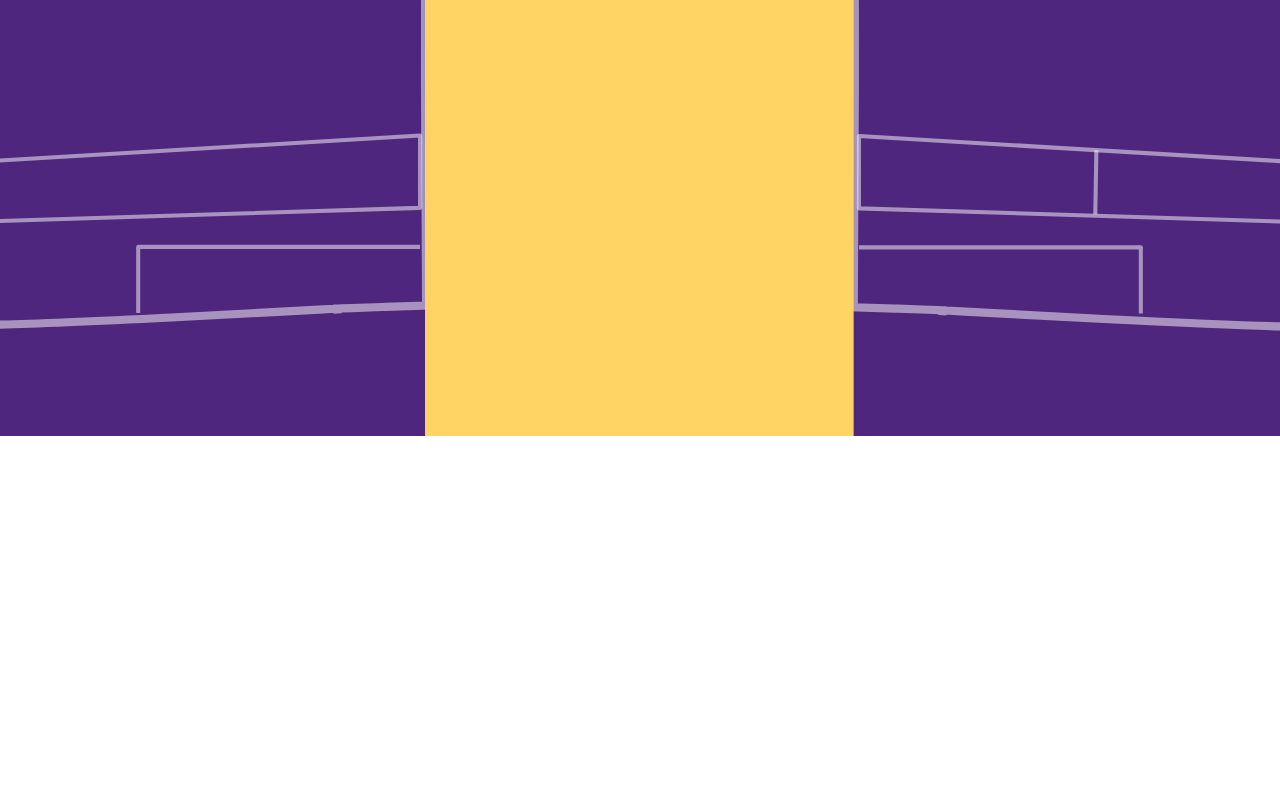
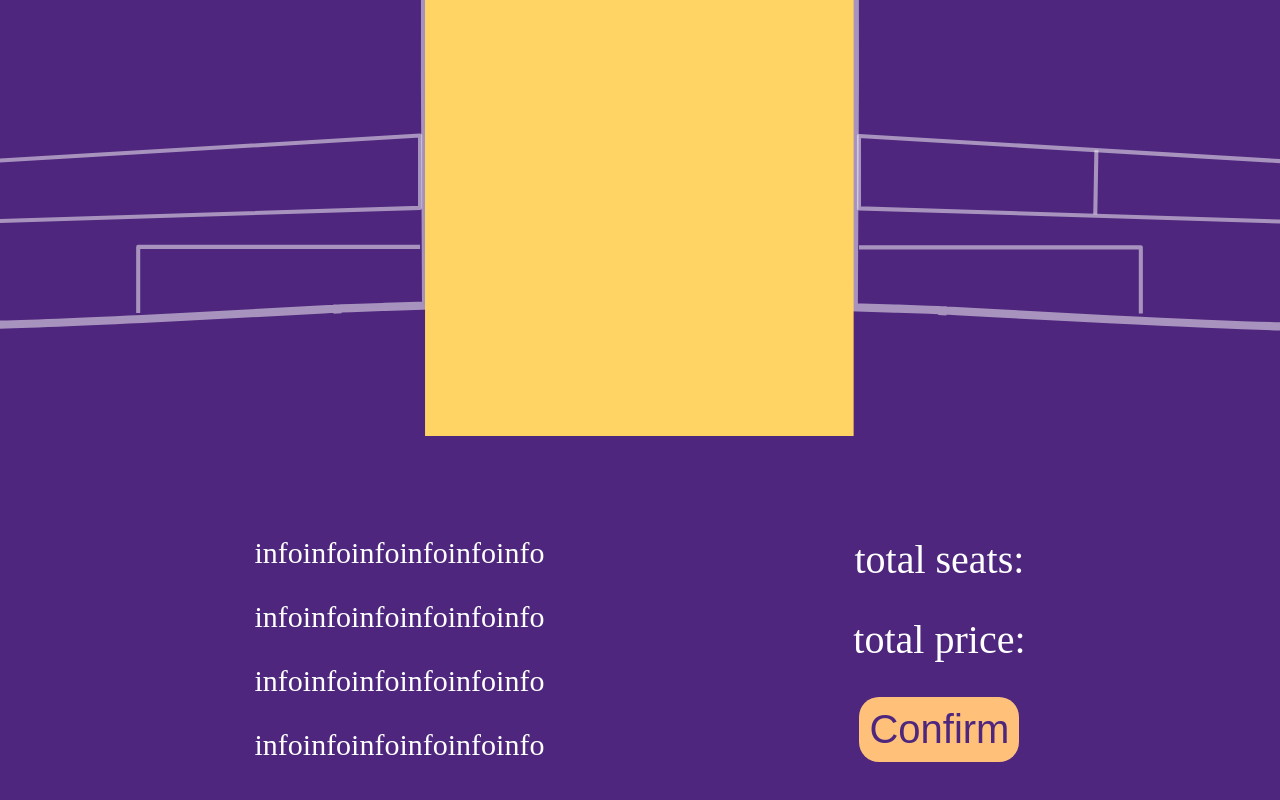
Before and after one commit to MahmoudShakour/dekernes_airlines, a React (Create React App) app in the folder client/: page /seat/1 in a window 1280 px wide. Shown: the part 1945-2745 px from the top of the page. Before the commit the page ends 2381 px from the top, so only its background shows below. Built offline with nearby package versions, Linux system fonts and the light colour scheme; no server answers.

Commit message:
Build SeatSummary component without filling data

```diff
--- /dev/null
+++ b/client/src/Components/SeatSummary.js
@@ -0,0 +1,28 @@
+import style from "../Styles/Seatsummary.module.css";
+
+
+export default function SeatSummary() {
+
+    return(
+        <div className={style.seatSummary} >
+            <div className={style.seatInfo} >
+                <div>infoinfoinfoinfoinfoinfo</div>
+                <div>infoinfoinfoinfoinfoinfo</div>
+                <div>infoinfoinfoinfoinfoinfo</div>
+                <div>infoinfoinfoinfoinfoinfo</div>
+            </div>
+            <div className={style.section} >
+                <div>total seats: </div>
+                <div>total price: </div>
+                <button>Confirm</button>
+            </div>
+
+        </div>
+    )
+
+
+
+
+
+
+}
--- a/client/src/Pages/seat_page/SeatPage.js
+++ b/client/src/Pages/seat_page/SeatPage.js
@@ -3,6 +3,7 @@ import NavBar from "../../Components/NavBar";
 import SeatInfo from "../../Components/SeatInfo";
 import style from "./SeatPage.module.css";
 import SeatMap from "../../Components/SeatMap";
+import SeatSummary from "../../Components/SeatSummary";
 
 export default function SeatPage({user}) {
   const {flight_number}=useParams();
@@ -12,6 +13,7 @@ export default function SeatPage({user}) {
       <NavBar user={user} />
       <SeatInfo/>
       <SeatMap flight_number={flight_number} />
+      <SeatSummary/>
     </div>
   );
 }
--- a/client/src/Styles/SeatMap.module.css
+++ b/client/src/Styles/SeatMap.module.css
@@ -12,6 +12,7 @@
 }
 
 .container{
+    margin-top: 600px;
     display: flex;
     flex-direction: column;
     gap: 50px;
--- /dev/null
+++ b/client/src/Styles/Seatsummary.module.css
@@ -0,0 +1,38 @@
+.seatSummary {
+  display: flex;
+  padding: 100px;
+  background-color: #4e267d;
+  justify-content: space-around;
+}
+
+.seatInfo {
+  display: flex;
+  flex-direction: column;
+  gap: 30px;
+  font-size: 30px;
+  color: #fff;
+}
+
+.section {
+  color: white;
+  font-size: 40px;
+  display: flex;
+  flex-direction: column;
+  justify-content: space-between;
+  align-items: center;
+  gap: 20px;
+}
+
+.section button {
+  font-size: 40px;
+  color: #4e267d;
+  background-color: #ffc17a;
+  font-weight: 700px;
+  padding: 10px;
+  border-radius: 20px;
+  border: none;
+}
+
+.section button:hover {
+  background-color: #efab5e;
+}
```
